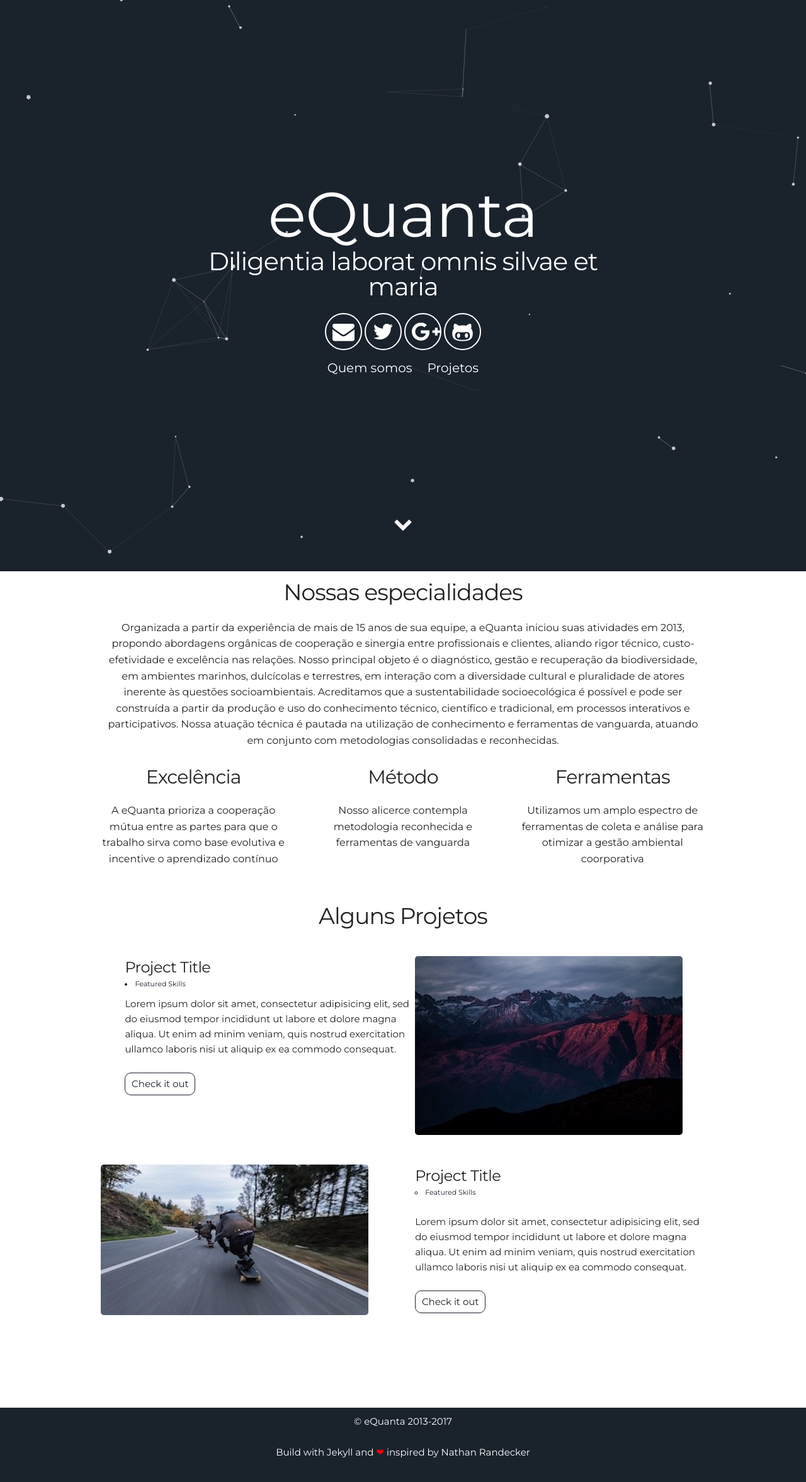
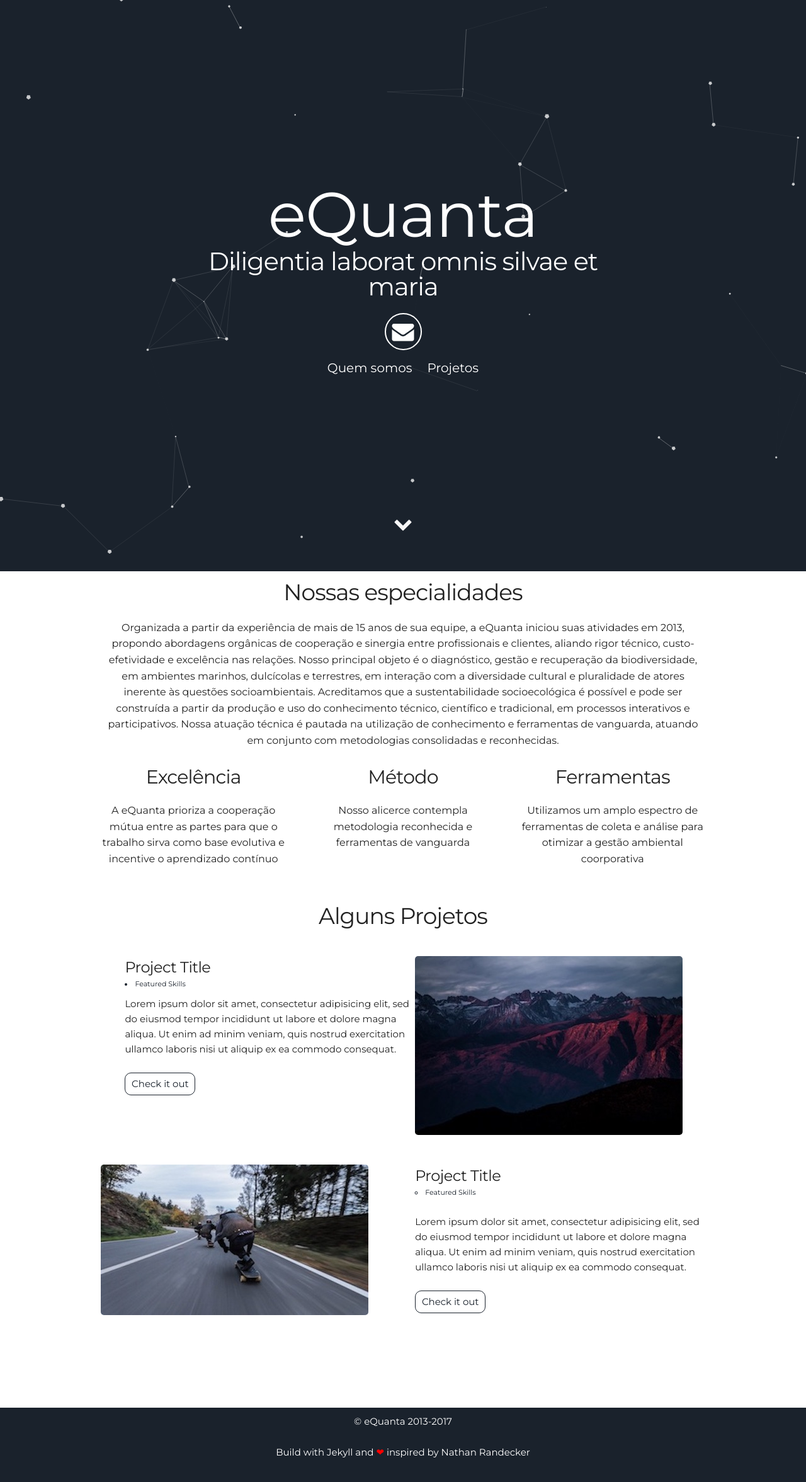
Before and after one commit to leroy1977/eQ1, a Jekyll site: the page built from index.html, in a window 1280 px wide. Shown: the whole page at 63% size. Built offline with Jekyll 4.4.1, drawn with Linux system fonts in a browser that asks for light colours.

Commit message:
Update header.html

```diff
--- a/_includes/header.html
+++ b/_includes/header.html
@@ -6,10 +6,9 @@
       </h1>
       <div class="icons-header">
         <a aria-label="Send email" href="mailto:{{site.email}}"><i class="icon fa fa-envelope"></i></a>
-        <a aria-label="My Twitter" target="_blank" href="https://twitter.com/{{site.twitter_username}}"><i class="icon fa fa-twitter" aria-hidden="true"></i></a>
+       <!-- <a aria-label="My Twitter" target="_blank" href="https://twitter.com/{{site.twitter_username}}"><i class="icon fa fa-twitter" aria-hidden="true"></i></a>
         <a aria-label="My Google Plus" target="_blank" href="https://plus.google.com/{{site.gplus_username}}/posts"><i class="icon fa fa-google-plus" aria-hidden="true"></i></a>
-        <a aria-label="My Github" target="_blank" href="https://github.com/{{site.github_username}}"><i class="icon fa fa-github-alt" aria-hidden="true"></i></a>
-
+        <a aria-label="My Github" target="_blank" href="https://github.com/{{site.github_username}}"><i class="icon fa fa-github-alt" aria-hidden="true"></i></a> -->
       </div>
       <a class="link" href="#about" data-scroll>Quem somos</a>
       <a class="link" href="#projects" data-scroll>Projetos</a>
```
